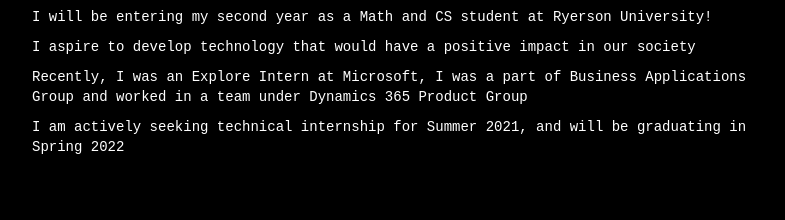
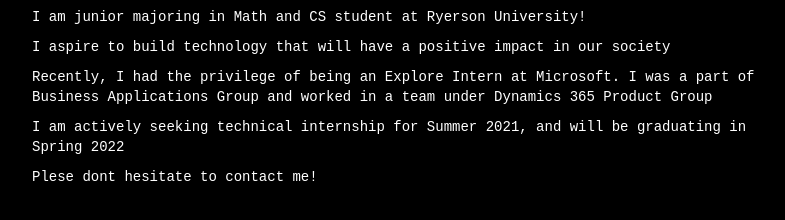
Before and after one commit to PatelRuchee/PatelRuchee.github.io, a plain HTML site: page index.html in a window 1280 px wide. Shown: the part 196-416 px from the top of the page, without its empty margins (233-1018 px from the left). Drawn offline with nearby package versions, Linux system fonts and the light colour scheme.

Commit message:
Update index.html

```diff
--- a/index.html
+++ b/index.html
@@ -107,10 +107,11 @@
         </div>
     <div class="about">
     <h2 class="text-center">About Me!</h2>
-    <p>I will be entering my second year as a Math and CS student at Ryerson University! </p>
-    <p>I aspire to develop technology that would have a positive impact in our society</p>
-    <p>Recently, I was an Explore Intern at Microsoft, I was a part of Business Applications Group and worked in a team under Dynamics 365 Product Group</p>
+    <p>I am junior majoring in Math and CS student at Ryerson University! </p>
+    <p>I aspire to build technology that will have a positive impact in our society</p>
+    <p>Recently, I had the privilege of being an Explore Intern at Microsoft. I was a part of Business Applications Group and worked in a team under Dynamics 365 Product Group</p>
     <p>I am actively seeking technical internship for Summer 2021, and will be graduating in Spring 2022 </p>
+    <p>Plese dont hesitate to contact me! </p>
     </div>
 </body>
 </html>
```
